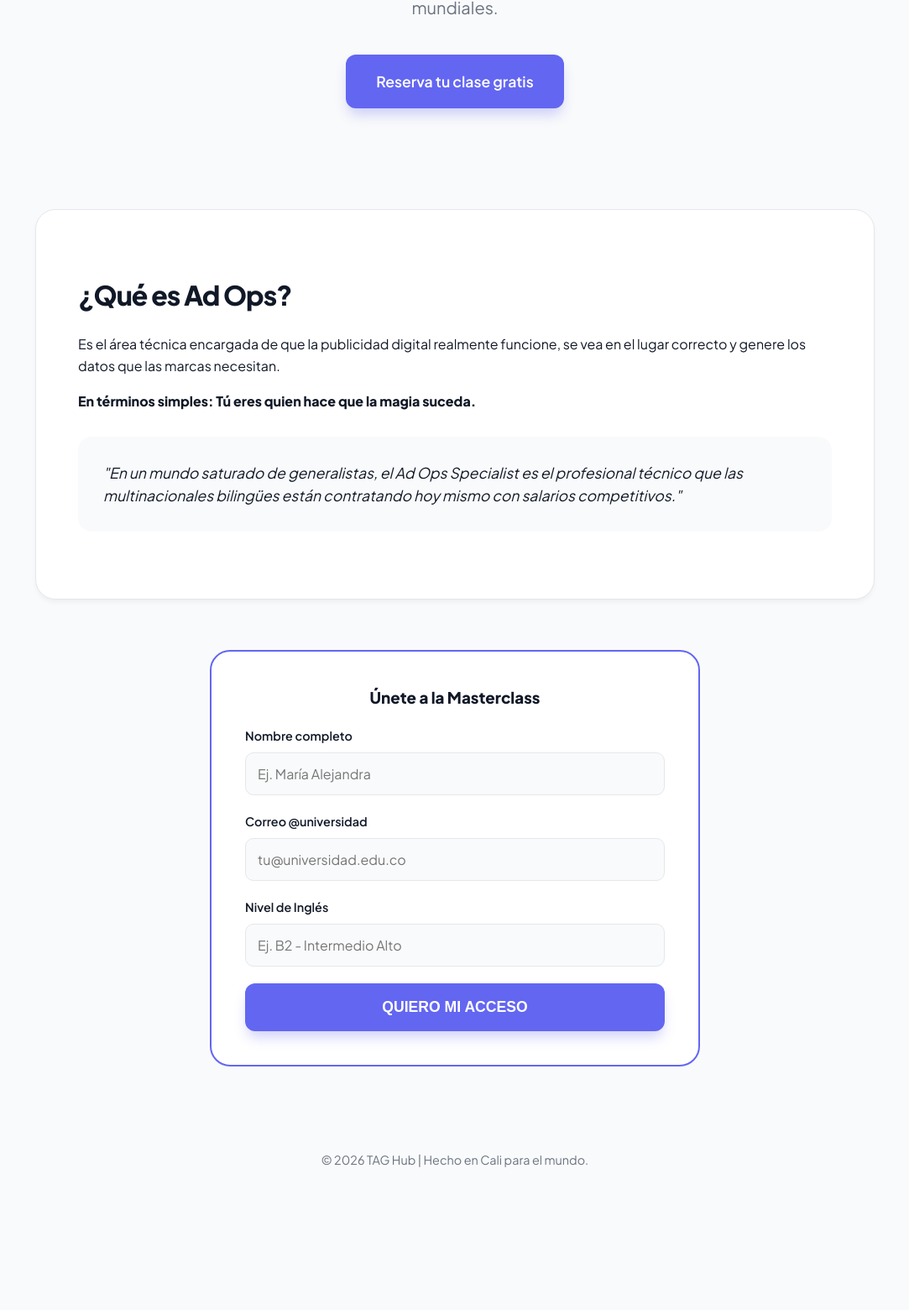
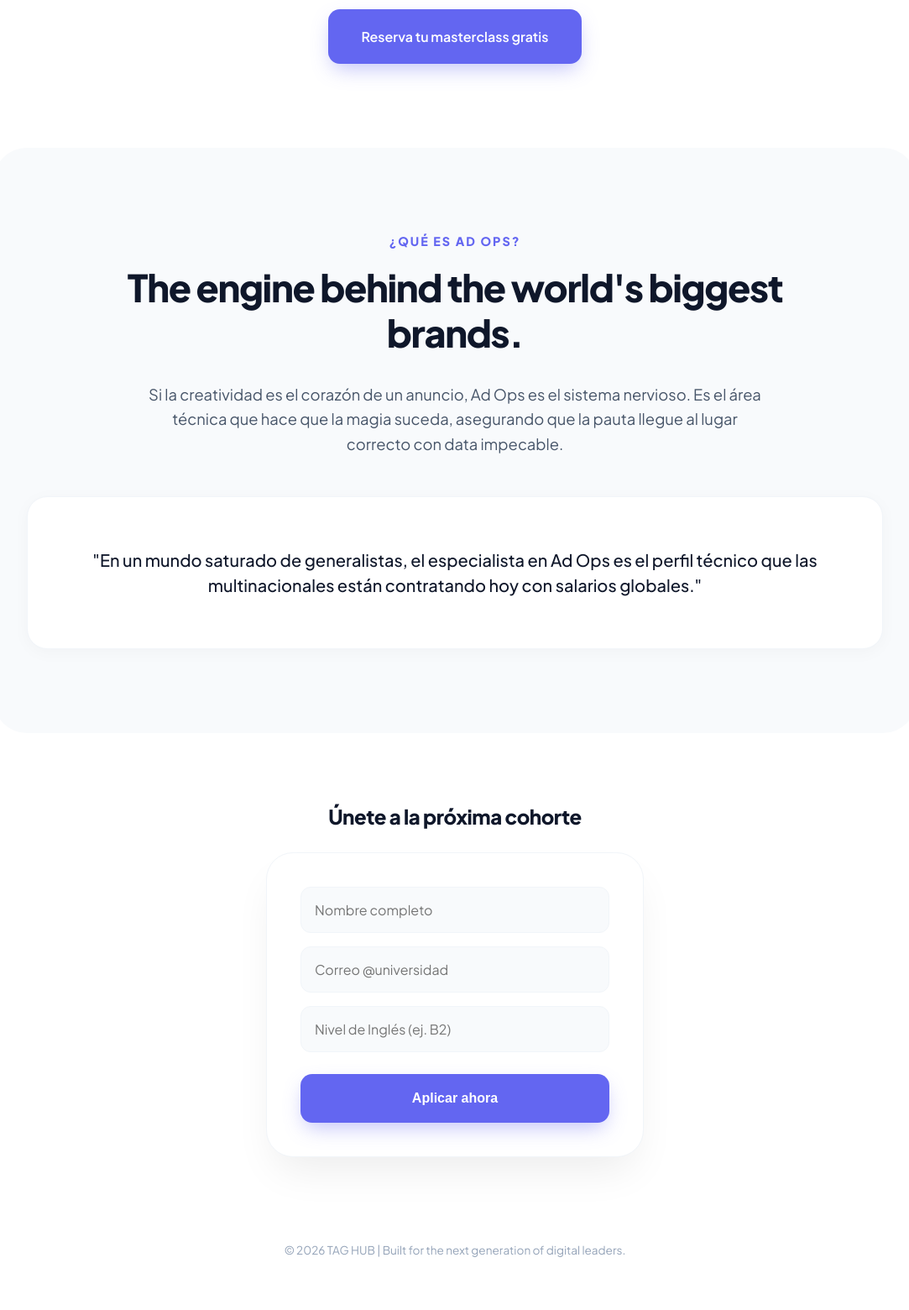
Before and after one commit to MariaMartinez13/Ad-Ops-Bootcamp, a plain HTML site: page index.html in a window 1280 px wide. Shown: the part 470-2030 px from the top of the page at 84% size, without its empty margins (98-1181 px from the left). Before the commit the page ends 1923 px from the top, so only its background shows below. Drawn offline with Linux system fonts and the light colour scheme.

Commit message:
Update index.html

```diff
--- a/index.html
+++ b/index.html
@@ -4,16 +4,17 @@
     <meta charset="UTF-8">
     <meta name="viewport" content="width=device-width, initial-scale=1.0">
     <title>TAG Hub | Go Global</title>
-    <link href="https://fonts.googleapis.com/css2?family=Plus+Jakarta+Sans:wght@400;600;800&display=swap" rel="stylesheet">
+    <link href="https://fonts.googleapis.com/css2?family=Plus+Jakarta+Sans:wght@400;500;600;800&display=swap" rel="stylesheet">
     <style>
         :root {
-            --bg-light: #f9fafb;
+            --bg-light: #ffffff;
+            --bg-soft: #f8fafc;
             --white: #ffffff;
-            --text-main: #111827;
-            --text-muted: #6b7280;
-            --accent: #6366f1; /* Púrpura/Azul vibrante tipo Kinso */
+            --text-main: #0f172a;
+            --text-muted: #475569;
+            --accent: #6366f1;
             --accent-soft: #eef2ff;
-            --border: #e5e7eb;
+            --border: #f1f5f9;
         }
 
         body {
@@ -25,193 +26,225 @@
             -webkit-font-smoothing: antialiased;
         }
 
-        .navbar {
-            padding: 20px 0;
-            text-align: center;
-            font-weight: 800;
-            font-size: 1.5rem;
-            color: var(--accent);
-            letter-spacing: -1px;
+        .container {
+            max-width: 1100px;
+            margin: 0 auto;
+            padding: 0 24px;
         }
 
-        .container {
-            max-width: 1000px;
-            margin: 0 auto;
-            padding: 0 20px;
+        /* Navbar sencilla */
+        nav {
+            padding: 32px 0;
+            display: flex;
+            justify-content: center;
+            align-items: center;
         }
 
+        .logo {
+            font-weight: 800;
+            font-size: 1.25rem;
+            letter-spacing: -1px;
+            color: var(--text-main);
+        }
+
+        /* Hero Section */
         header {
-            padding: 80px 0 60px;
+            padding: 60px 0 100px;
             text-align: center;
         }
 
         .badge {
             background-color: var(--accent-soft);
             color: var(--accent);
-            padding: 8px 16px;
+            padding: 6px 14px;
             border-radius: 100px;
-            font-size: 0.85rem;
-            font-weight: 600;
+            font-size: 0.75rem;
+            font-weight: 700;
             display: inline-block;
-            margin-bottom: 20px;
+            margin-bottom: 24px;
+            text-transform: uppercase;
+            letter-spacing: 1px;
         }
 
         h1 {
-            font-size: clamp(2.5rem, 7vw, 4.5rem);
+            font-size: clamp(2.5rem, 8vw, 4.5rem);
             font-weight: 800;
-            letter-spacing: -2px;
+            letter-spacing: -0.04em;
             margin: 0 0 24px;
-            line-height: 1.1;
+            line-height: 1;
             color: var(--text-main);
         }
 
         .intro-text {
-            font-size: 1.25rem;
-            max-width: 600px;
+            font-size: 1.2rem;
+            max-width: 650px;
             margin: 0 auto 40px;
             color: var(--text-muted);
+            font-weight: 400;
         }
 
         .cta-primary {
             display: inline-block;
             background-color: var(--accent);
             color: var(--white);
-            padding: 18px 36px;
+            padding: 20px 40px;
             font-weight: 600;
             text-decoration: none;
-            border-radius: 12px;
-            font-size: 1.1rem;
-            transition: all 0.3s ease;
-            box-shadow: 0 10px 15px -3px rgba(99, 102, 241, 0.3);
+            border-radius: 14px;
+            font-size: 1rem;
+            transition: all 0.3s cubic-bezier(0.4, 0, 0.2, 1);
+            box-shadow: 0 10px 25px -5px rgba(99, 102, 241, 0.4);
         }
 
         .cta-primary:hover {
-            transform: translateY(-2px);
-            box-shadow: 0 20px 25px -5px rgba(99, 102, 241, 0.4);
-            filter: brightness(1.1);
+            transform: translateY(-3px);
+            box-shadow: 0 20px 30px -10px rgba(99, 102, 241, 0.5);
+            filter: brightness(1.05);
         }
 
-        /* Sección de Contenido tipo Card */
-        .card {
-            background: var(--white);
-            padding: 50px;
-            border-radius: 24px;
-            border: 1px solid var(--border);
-            margin: 60px 0;
-            box-shadow: 0 4px 6px -1px rgba(0, 0, 0, 0.05);
+        /* Nueva Sección: The Engine */
+        .engine-section {
+            background-color: var(--bg-soft);
+            padding: 100px 40px;
+            border-radius: 40px;
+            text-align: center;
+            margin-bottom: 80px;
         }
 
-        h2 {
-            font-size: 2rem;
-            margin-bottom: 20px;
-            letter-spacing: -1px;
+        .engine-title {
+            font-size: 0.9rem;
+            font-weight: 700;
+            color: var(--accent);
+            text-transform: uppercase;
+            letter-spacing: 2px;
+            margin-bottom: 16px;
+            display: block;
         }
 
-        .quote-box {
-            background-color: var(--bg-light);
-            border-radius: 16px;
-            padding: 30px;
-            margin: 30px 0;
-            font-style: italic;
-            color: var(--text-main);
-            font-weight: 500;
-            font-size: 1.1rem;
-            line-height: 1.5;
-            position: relative;
+        .engine-headline {
+            font-size: clamp(1.8rem, 5vw, 2.8rem);
+            font-weight: 800;
+            letter-spacing: -0.03em;
+            max-width: 800px;
+            margin: 0 auto 32px;
+            line-height: 1.2;
         }
 
-        /* Formulario Estilo Limpio */
+        .engine-description {
+            font-size: 1.15rem;
+            color: var(--text-muted);
+            max-width: 750px;
+            margin: 0 auto;
+        }
+
+        .highlight-card {
+            background: var(--white);
+            border: 1px solid var(--border);
+            padding: 40px;
+            border-radius: 24px;
+            margin-top: 48px;
+            box-shadow: 0 4px 20px rgba(0,0,0,0.03);
+        }
+
+        .quote-text {
+            font-size: 1.25rem;
+            font-weight: 500;
+            color: var(--text-main);
+            line-height: 1.5;
+        }
+
+        /* Formulario Estilo Kinso */
+        .form-container {
+            max-width: 450px;
+            margin: 0 auto 100px;
+            text-align: center;
+        }
+
         .form-card {
             background: var(--white);
             padding: 40px;
-            border-radius: 24px;
-            border: 2px solid var(--accent);
-            max-width: 500px;
-            margin: 40px auto;
-        }
-
-        label {
-            display: block;
-            text-align: left;
-            font-size: 0.9rem;
-            font-weight: 600;
-            margin-bottom: 8px;
-            color: var(--text-main);
+            border-radius: 32px;
+            border: 1px solid var(--border);
+            box-shadow: 0 25px 50px -12px rgba(0, 0, 0, 0.08);
         }
 
         input {
             width: 100%;
-            padding: 14px;
-            margin-bottom: 20px;
-            border-radius: 10px;
+            padding: 16px;
+            margin-bottom: 16px;
+            border-radius: 12px;
             border: 1px solid var(--border);
-            background: var(--bg-light);
+            background: var(--bg-soft);
             font-family: inherit;
             box-sizing: border-box;
             font-size: 1rem;
+            transition: all 0.2s;
         }
 
         input:focus {
             outline: none;
             border-color: var(--accent);
             background: var(--white);
+            box-shadow: 0 0 0 4px var(--accent-soft);
         }
 
         footer {
-            padding: 60px 0;
+            padding-bottom: 60px;
             text-align: center;
-            font-size: 0.9rem;
-            color: var(--text-muted);
+            font-size: 0.85rem;
+            color: #94a3b8;
         }
 
         @media (max-width: 600px) {
-            .card { padding: 30px 20px; }
-            h1 { font-size: 2.5rem; }
+            h1 { font-size: 2.8rem; }
+            .engine-section { padding: 60px 20px; }
         }
     </style>
 </head>
 <body>
 
-    <div class="navbar">TAG Hub</div>
+    <nav>
+        <div class="logo">TAG HUB</div>
+    </nav>
 
     <div class="container">
         <header>
-            <span class="badge">Ecosistema de Élite bilingüe</span>
+            <span class="badge">Specialist Ecosystem</span>
             <h1>Go Global. <br>Master Ad Ops.</h1>
             <p class="intro-text">
-                Si la creatividad es el corazón de un anuncio, Ad Ops es el sistema nervioso. Domina la tecnología que mueve las marcas mundiales.
+                Domina la tecnología bilingüe que mueve las marcas mundiales y asegura tu lugar en la economía digital bilingüe.
             </p>
-            <a href="#register" class="cta-primary">Reserva tu clase gratis</a>
+            <a href="#register" class="cta-primary">Reserva tu masterclass gratis</a>
         </header>
 
-        <div class="card">
-            <h2>¿Qué es Ad Ops?</h2>
-            <p>Es el área técnica encargada de que la publicidad digital realmente funcione, se vea en el lugar correcto y genere los datos que las marcas necesitan.</p>
-            <p><strong>En términos simples: Tú eres quien hace que la magia suceda.</strong></p>
+        <section class="engine-section">
+            <span class="engine-title">¿Qué es Ad Ops?</span>
+            <h2 class="engine-headline">The engine behind the world's biggest brands.</h2>
+            <p class="engine-description">
+                Si la creatividad es el corazón de un anuncio, Ad Ops es el sistema nervioso. Es el área técnica que hace que la magia suceda, asegurando que la pauta llegue al lugar correcto con data impecable.
+            </p>
 
-            <div class="quote-box">
-                "En un mundo saturado de generalistas, el Ad Ops Specialist es el profesional técnico que las multinacionales bilingües están contratando hoy mismo con salarios competitivos."
+            <div class="highlight-card">
+                <p class="quote-text">
+                    "En un mundo saturado de generalistas, el especialista en Ad Ops es el perfil técnico que las multinacionales están contratando hoy con salarios globales."
+                </p>
+            </div>
+        </section>
+
+        <div id="register" class="form-container">
+            <h3 style="margin-bottom: 24px; font-size: 1.5rem; letter-spacing: -0.5px;">Únete a la próxima cohorte</h3>
+            <div class="form-card">
+                <form>
+                    <input type="text" placeholder="Nombre completo" required>
+                    <input type="email" placeholder="Correo @universidad" required>
+                    <input type="text" placeholder="Nivel de Inglés (ej. B2)" required>
+                    <button type="submit" class="cta-primary" style="width: 100%; border: none; cursor: pointer; margin-top: 10px;">Aplicar ahora</button>
+                </form>
             </div>
         </div>
 
-        <div id="register" class="form-card">
-            <h3 style="margin-top:0; text-align: center;">Únete a la Masterclass</h3>
-            <form>
-                <label>Nombre completo</label>
-                <input type="text" placeholder="Ej. María Alejandra" required>
-
-                <label>Correo @universidad</label>
-                <input type="email" placeholder="tu@universidad.edu.co" required>
-
-                <label>Nivel de Inglés</label>
-                <input type="text" placeholder="Ej. B2 - Intermedio Alto" required>
-
-                <button type="submit" class="cta-primary" style="width: 100%; border: none; cursor: pointer;">QUIERO MI ACCESO</button>
-            </form>
-        </div>
-
         <footer>
-            &copy; 2026 TAG Hub | Hecho en Cali para el mundo.
+            &copy; 2026 TAG HUB | Built for the next generation of digital leaders.
         </footer>
     </div>
 
```
